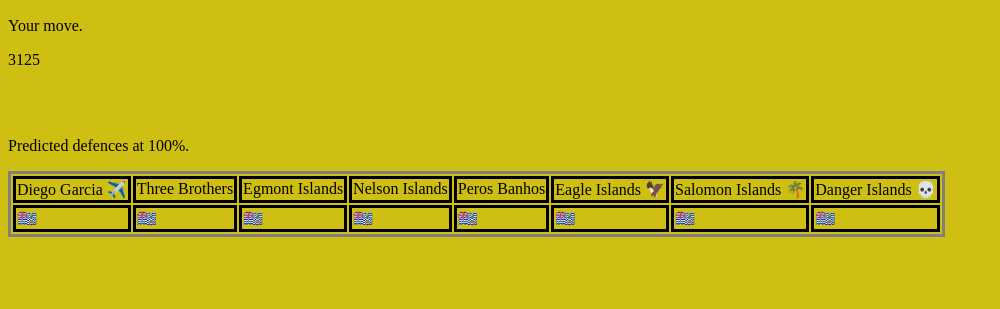
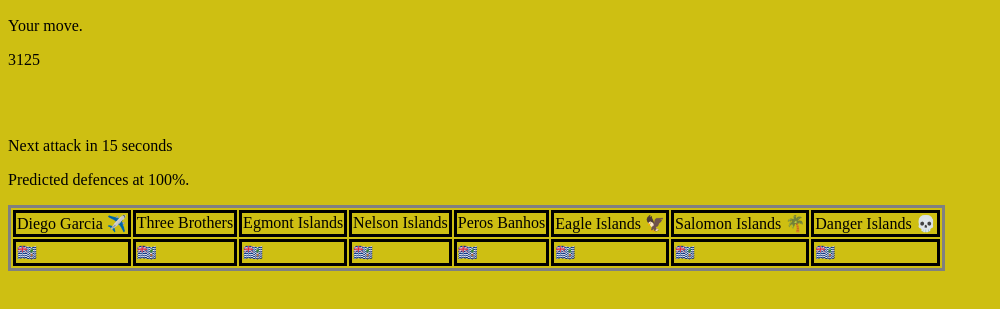
Before and after one commit to WeyinmiOProgrammer/target.io, a plain HTML site: page b.html in a window 1280 px wide. Shown: the part 137-446 px from the top of the page, without its empty margins (0-1000 px from the left). Drawn offline with Linux system fonts and the light colour scheme.

Commit message:
Updated visuals a bit.

```diff
--- a/b.html
+++ b/b.html
@@ -26,6 +26,7 @@
 
   <br>
   <br>
+  <p id= time>Next attack in 20 seconds </p>
   <p id=defe>Defences at 100%. </p>
   <table>
     <tr>
--- a/script2.js
+++ b/script2.js
@@ -1,6 +1,6 @@
 let mpf = 3125
     let str = 1
-
+    let timer = 20
     const atolls = new Array(1,1,1,1,1,1,1,1)
     let sug = true
     let total = 0
@@ -213,6 +213,12 @@ function flag(x)
         document.getElementById("eig").innerHTML = flag(7)
         document.getElementById("defe").innerHTML = "Predicted defences at "+def+"%."
         document.getElementById("mab").innerHTML = mpf
+        timer = timer - 1
+        if (timer < 0)
+        {
+          timer = 20
+        }
+        document.getElementById("time").innerHTML = "Next attack in " +timer+ "  seconds"
       }
 
 
```
Also changed, not shown: index.html (+1 -0 lines).
